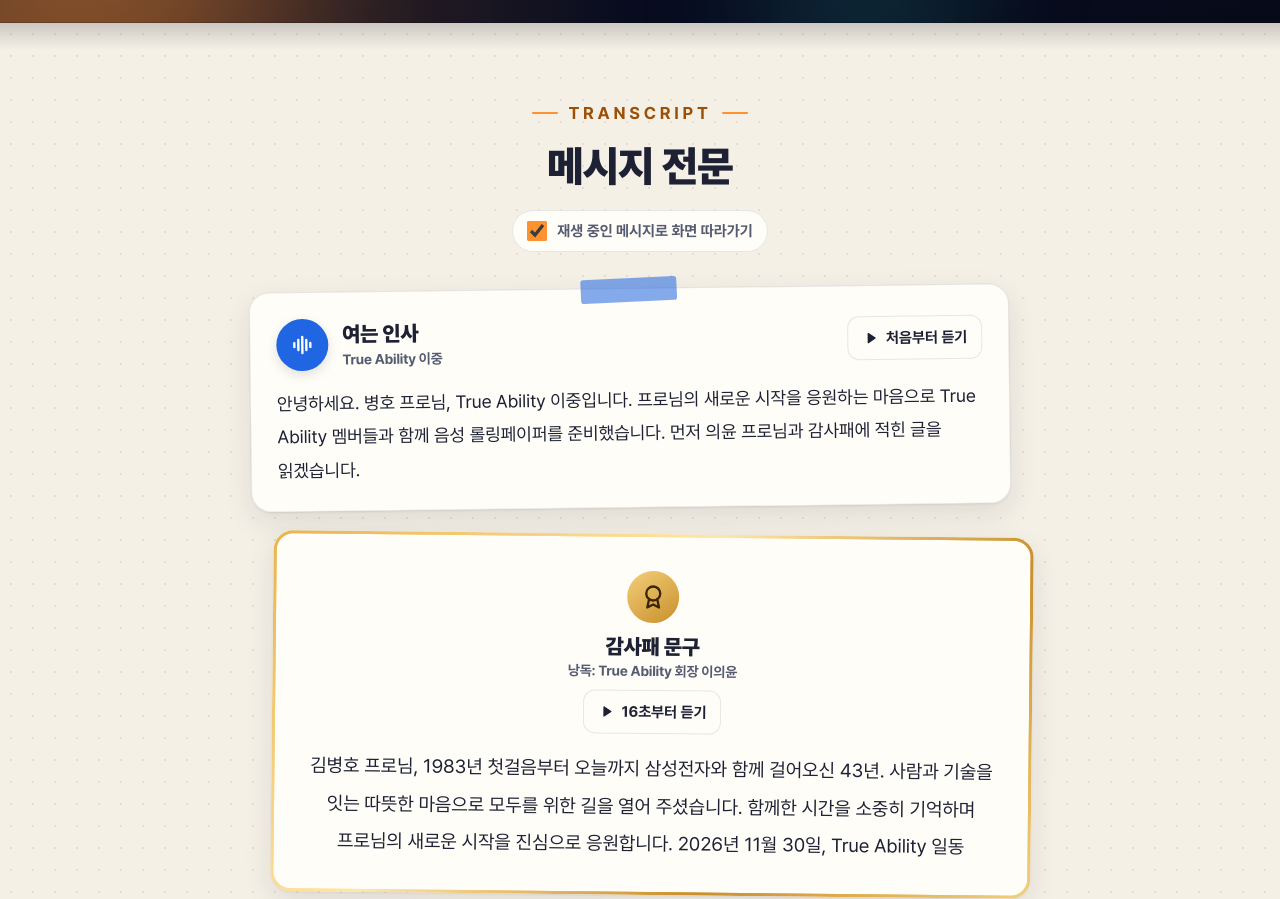
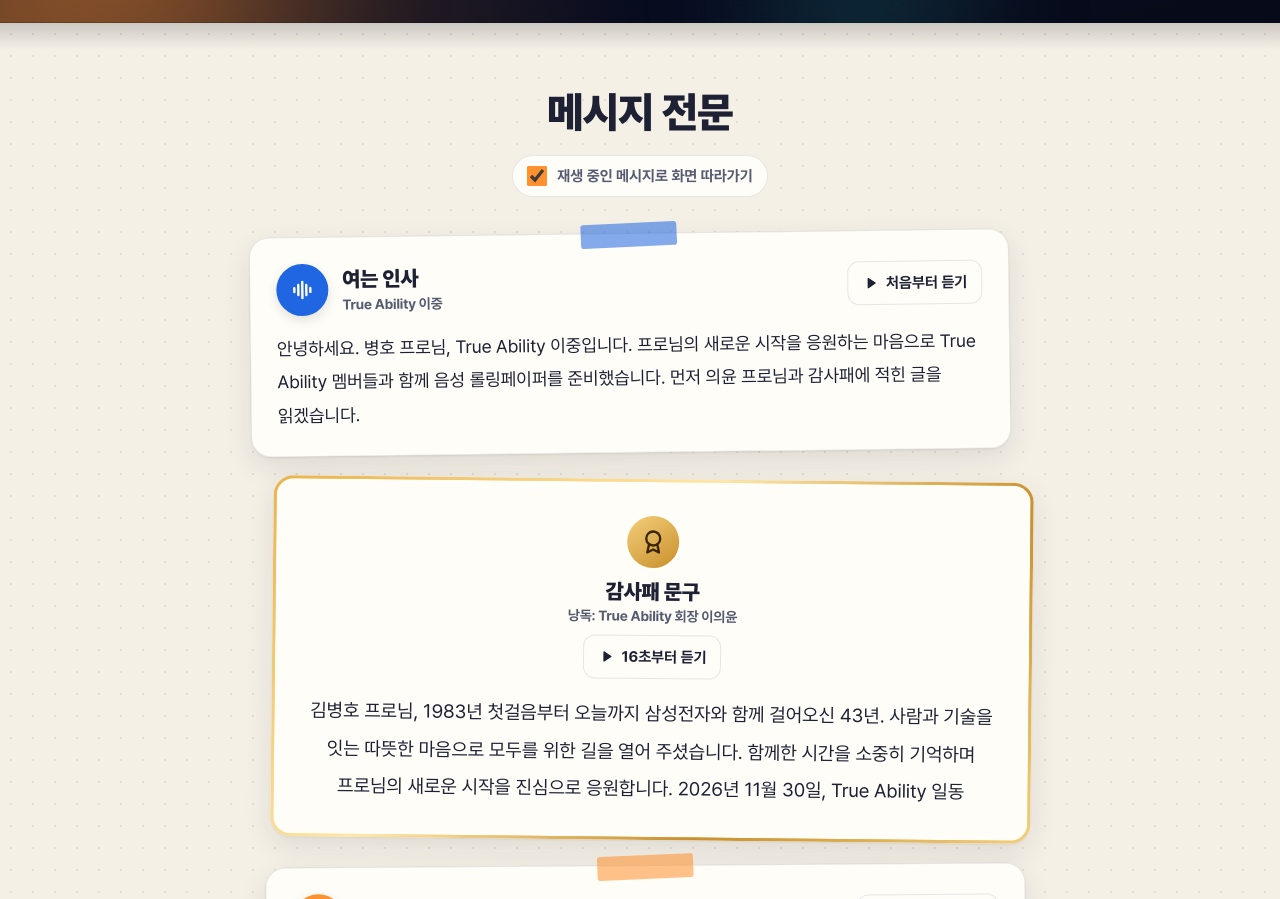
Before and after one commit to barosl/true-ability, a plain HTML site: page anycom-retirement/index.html in a window 1280 px wide. Shown: the part 892-1791 px from the top of the page. Drawn offline with Linux system fonts and the light colour scheme.

Commit message:
style: drop the TRANSCRIPT label above the transcript
Co-Authored-By: Claude Opus 5.5 <noreply@anthropic.com>

```diff
--- a/anycom-retirement/index.html
+++ b/anycom-retirement/index.html
@@ -99,8 +99,6 @@ button,select,input{font:inherit;color:inherit;}
   background:rgba(255,255,255,.05);border-radius:999px;padding:6px 14px;white-space:nowrap;}
 
 .intro{max-width:760px;}
-.eyebrow{display:flex;align-items:center;gap:10px;font-size:13px;font-weight:700;letter-spacing:.22em;color:var(--amber);text-transform:uppercase;margin-bottom:14px;}
-.eyebrow i{width:26px;height:2px;border-radius:2px;background:var(--orange);display:inline-block;}
 h1{font-weight:900;letter-spacing:-.02em;line-height:1.12;}
 h1 .a{display:block;font-size:clamp(22px,4.2vw,34px);font-weight:700;color:#EAEDF7;margin-bottom:6px;}
 h1 .b{display:block;font-size:clamp(44px,9.6vw,84px);
@@ -195,9 +193,6 @@ h1 .b{display:block;font-size:clamp(44px,9.6vw,84px);
 .paper::before{content:"";position:absolute;left:0;right:0;top:-1px;height:28px;
   background:linear-gradient(180deg,rgba(7,10,24,.18),transparent);pointer-events:none;}
 .paper-head{max-width:720px;margin:0 auto 36px;text-align:center;}
-.paper-head .eyebrow{justify-content:center;color:#9C4F07;}
-@media (prefers-color-scheme:dark){:root:not([data-theme="light"]) .paper-head .eyebrow{color:var(--amber);}}
-:root[data-theme="dark"] .paper-head .eyebrow{color:var(--amber);}
 .paper-head h2{font-size:clamp(30px,5vw,42px);font-weight:900;letter-spacing:-.02em;line-height:1.2;}
 .paper-head p{margin-top:12px;color:var(--muted);font-size:17px;line-height:1.7;}
 .follow{display:inline-flex;align-items:center;gap:10px;margin-top:18px;font-size:15px;font-weight:700;color:var(--muted);cursor:pointer;
@@ -430,7 +425,6 @@ h1 .b{display:block;font-size:clamp(44px,9.6vw,84px);
   <section class="paper" id="transcript" aria-labelledby="t-title">
     <div class="wrap">
       <div class="paper-head">
-        <p class="eyebrow" aria-hidden="true"><i></i>Transcript<i></i></p>
         <h2 id="t-title">메시지 전문</h2>
         <label class="follow" id="follow-wrap" hidden><input type="checkbox" id="follow" checked> 재생 중인 메시지로 화면 따라가기</label>
       </div>
```
